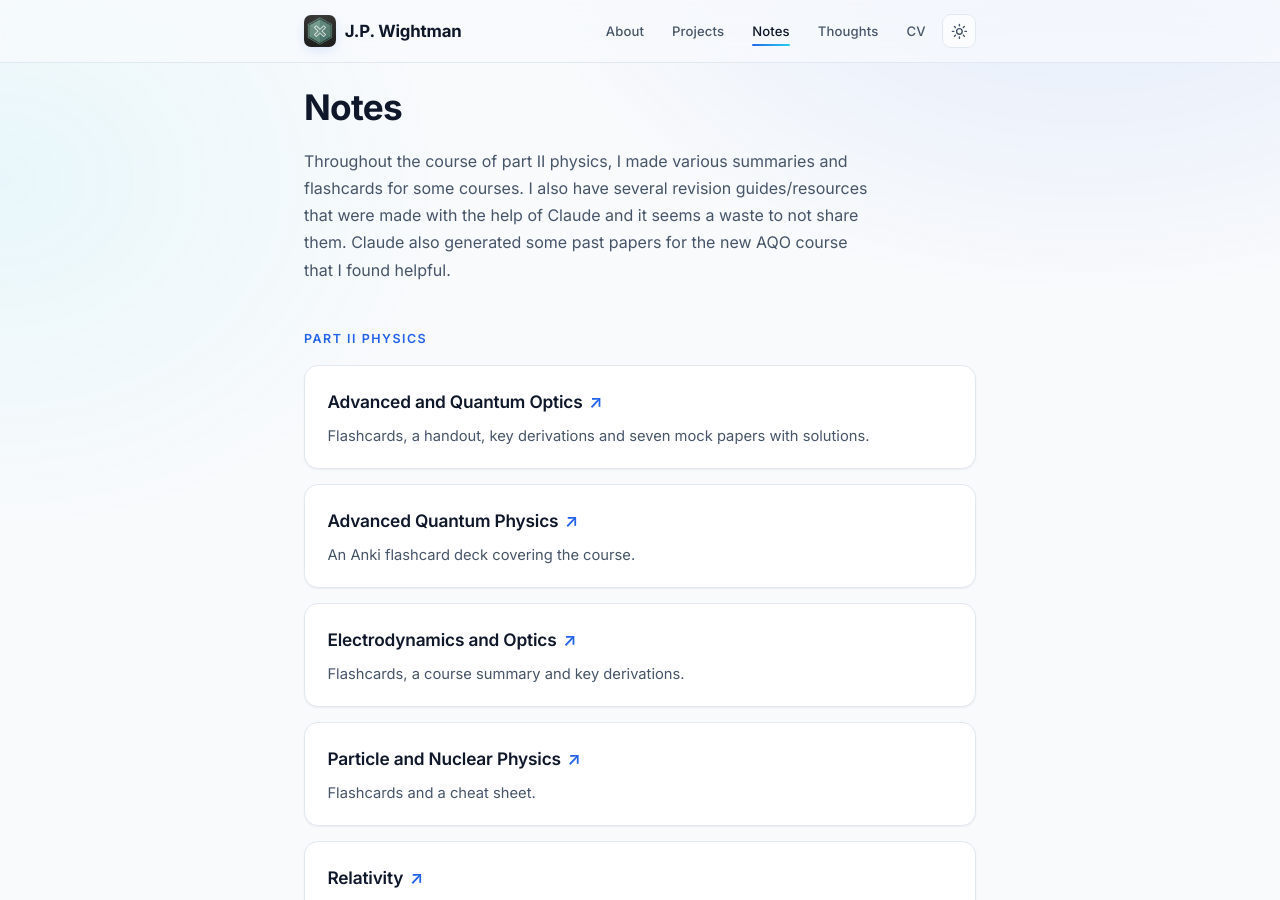
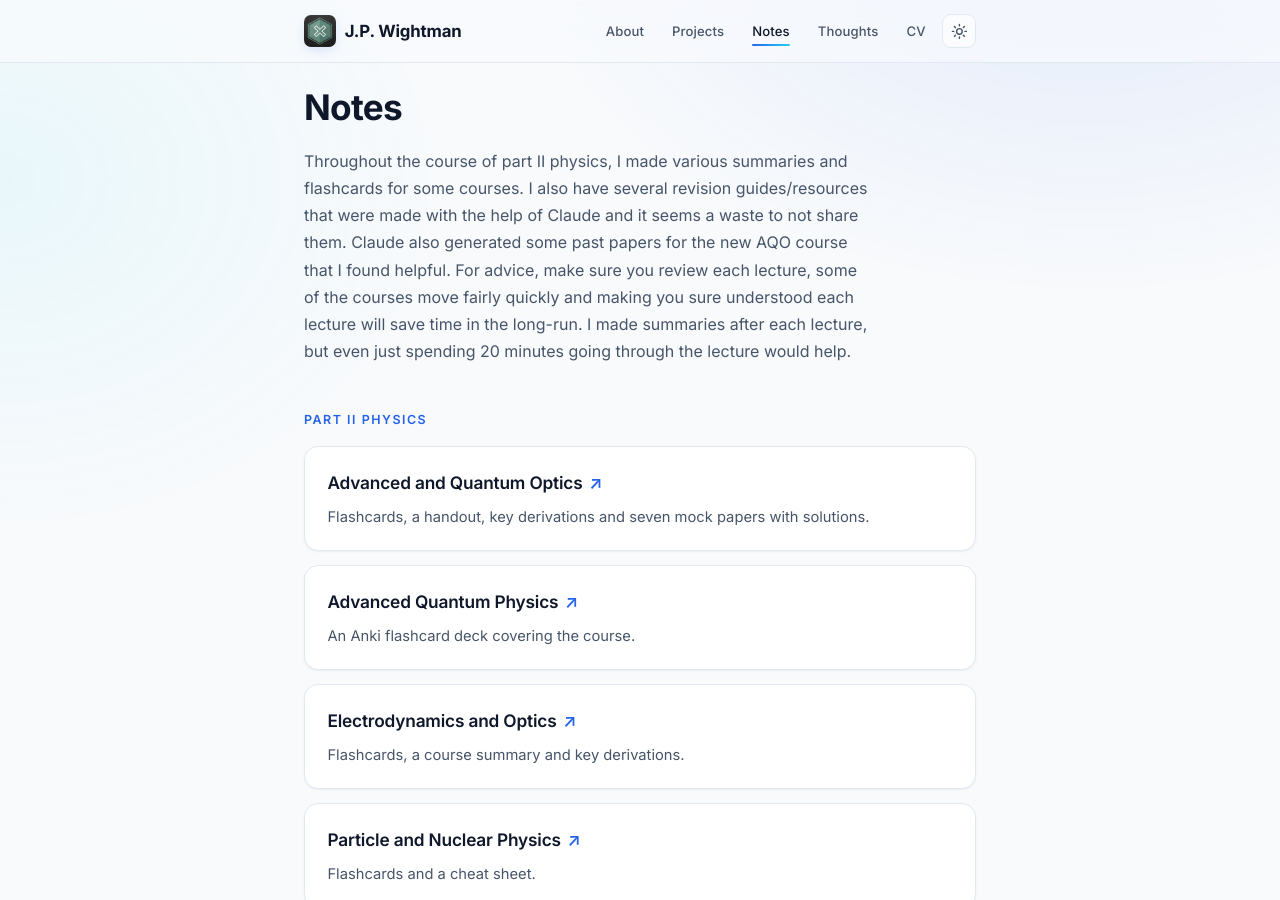
Before and after one commit to Jwightman-00/jwightman-00.github.io, a Jekyll site: the page built from notes.md, in a window 1280 px wide and 900 px high. Built offline with Jekyll 4.4.1, drawn with Linux system fonts in a browser that asks for light colours.

Commit message:
descriptions

```diff
--- a/notes.md
+++ b/notes.md
@@ -6,7 +6,7 @@ permalink: /notes/
 
 <h1 class="reveal">Notes</h1>
 
-<p class="reveal" style="color:var(--text-soft);max-width:56ch;margin-bottom:2rem;">Throughout the course of part II physics, I made various summaries and flashcards for some courses. I also have several revision guides/resources that were made with the help of Claude and it seems a waste to not share them. Claude also generated some past papers for the new AQO course that I found helpful. </p>
+<p class="reveal" style="color:var(--text-soft);max-width:56ch;margin-bottom:2rem;">Throughout the course of part II physics, I made various summaries and flashcards for some courses. I also have several revision guides/resources that were made with the help of Claude and it seems a waste to not share them. Claude also generated some past papers for the new AQO course that I found helpful. For advice, make sure you review each lecture, some of the courses move fairly quickly and making you sure understood each lecture will save time in the long-run. I made summaries after each lecture, but even just spending 20 minutes going through the lecture would help. </p>
 
 {% assign note_courses = site.notes | map: 'course' | uniq %}
 {% for course in note_courses %}
```
Also changed, not shown: projects.md (+1 -1 lines), thoughts.md (+1 -1 lines).
